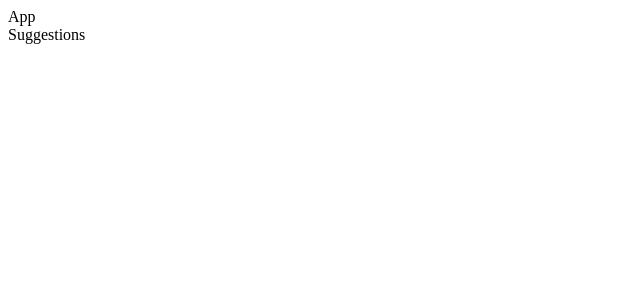
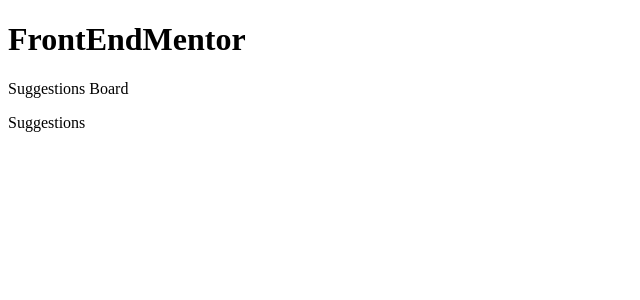
Before and after one commit to AgataLiberska/product-feedback-app, a React (Create React App) app: page / in a window 1280 px wide. Shown: the top 300 px of the page, without its empty margins (0-640 px from the left). Built offline with nearby package versions, Linux system fonts and the light colour scheme.

Commit message:
add react router to app

```diff
--- a/src/App.js
+++ b/src/App.js
@@ -1,12 +1,28 @@
 import React from 'react';
+import { BrowserRouter, Switch, Route, Redirect } from 'react-router-dom';
 import SuggestionsList from './features/suggestions/SuggestionsList';
 
 const App = () => {
     return (
-        <>
-        <div> App </div>
-        <SuggestionsList />
-        </>
+        <BrowserRouter>
+            <Switch>
+                <Route
+                    exact
+                    path='/'
+                    render={() => (
+                        <>
+                            <header>
+                                <h1>FrontEndMentor</h1>
+                                <p>Suggestions Board</p>
+                            </header>
+                            <SuggestionsList />
+                        </>
+                    )}
+                />
+                <Redirect to='/' />
+            </Switch>
+
+        </BrowserRouter>
     )
 }
 
```
